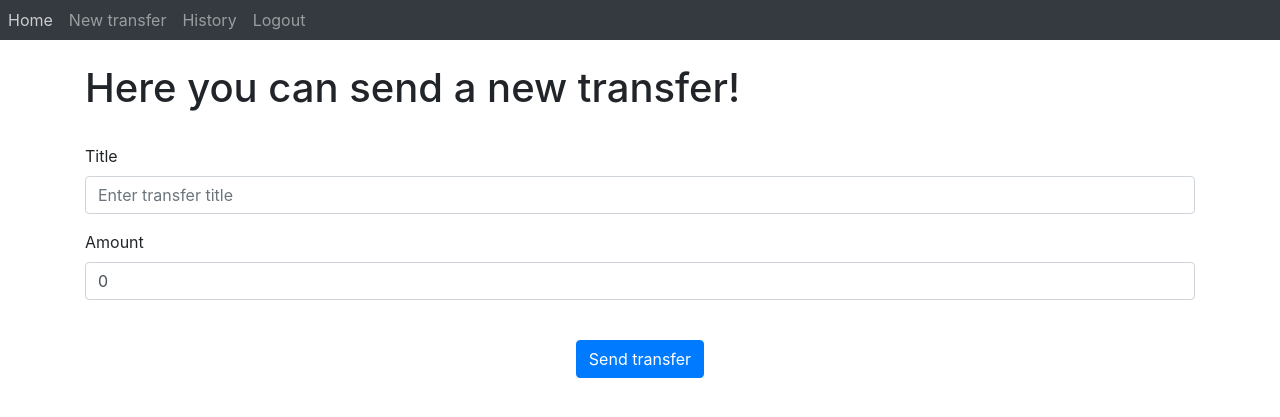
After one commit to magdalenasloninska/wdbk-playground, a Flask app: page /new-transfer in a window 1280 px wide. The commit adds this page. Shown: the top 417 px of the page. Run offline with Flask 3, Linux system fonts and the light colour scheme; the visitor is signed in with stand-in values (Sample User, id 1); some libraries are stand-ins or nearby versions.

Commit message:
Separated 'New transfer' and 'History' tabs

```diff
--- a/bank/website/templates/base.html
+++ b/bank/website/templates/base.html
@@ -48,6 +48,8 @@
         <div class="navbar-nav">
           {% if user.is_authenticated %}
           <a class="nav-item nav-link" id="home" href="/">Home</a>
+          <a class="nav-item nav-link" id="new-transfer" href="/new-transfer">New transfer</a>
+          <a class="nav-item nav-link" id="history" href="/history">History</a>
           <a class="nav-item nav-link" id="logout" href="/logout">Logout</a>
           {% else %}
           <a class="nav-item nav-link" id="sign-up" href="/sign-up">Sign up</a>
--- /dev/null
+++ b/bank/website/templates/new_transfer.html
@@ -0,0 +1,37 @@
+{% extends "base.html" %}
+
+{% block title %}New transfer{% endblock %}
+
+{% block content %}
+<br />
+<h1>Here you can send a new transfer!</h1>
+<br />
+<form method="POST">
+  <div class="form-group">
+    <label for="title">Title</label>
+    <input
+      type="text"
+      class="form-control"
+      id="title"
+      name="title"
+      placeholder="Enter transfer title"
+    />
+  </div>
+  <div class="form-group">
+    <label for="amount">Amount</label>
+    <input
+      type="number"
+      class="form-control"
+      id="amount"
+      name="amount"
+      min="0"
+      max="1000"
+      value=0
+    />
+  </div>
+  <br />
+  <div align="center">
+    <button type="submit" class="btn btn-primary">Send transfer</button>
+  </div>
+</form>
+{% endblock %}
--- a/bank/website/views.py
+++ b/bank/website/views.py
@@ -10,15 +10,28 @@ views = Blueprint('views', __name__)
 @views.route('/', methods=['GET', 'POST'])
 @login_required
 def home():
+    return render_template("home.html", user=current_user)
+
+@views.route('/new-transfer', methods=['GET', 'POST'])
+@login_required
+def new_transfer():
     if request.method == 'POST':
         title = request.form.get('title')
+        amount = request.form.get('amount')
 
         if len(title) < 3:
             flash('Transfer title is too short!', category='error')
         else:
-            new_transfer = Transfer(title=title, sender=current_user.id)
+            new_transfer = Transfer(
+                    title=title,
+                    sender=current_user.id,
+                    amount=amount)
             db.session.add(new_transfer)
             db.session.commit()
-            flash('Transfer sent!', category='success')
 
-    return render_template("home.html", user=current_user)
+    return render_template("new_transfer.html", user=current_user)
+
+@views.route('/history', methods=['GET'])
+@login_required
+def history():
+    return render_template("history.html", user=current_user)
```
Also changed, not shown: bank/website/templates/history.html (added, +14 -0 lines), bank/website/templates/home.html (+2 -13 lines).
